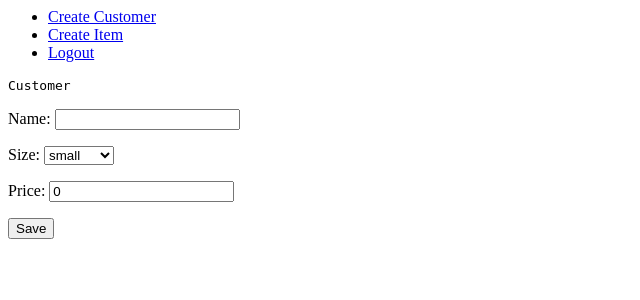
After one commit to ralphmujar/jarwell, a Django app: page /item/create/ in a window 1280 px wide. The commit adds this page. Shown: the top 300 px of the page, without its empty margins (0-640 px from the left). Run offline with Django 3.2, Linux system fonts and the light colour scheme; the visitor is signed in with stand-in values (Sample User, id 1).

```diff
--- a/customers/forms.py
+++ b/customers/forms.py
@@ -1,5 +1,5 @@
 from django import forms
-from .models import Customer
+from .models import Customer, Item, Order
 
 class CustomerForm(forms.ModelForm):
 
@@ -7,3 +7,19 @@ class CustomerForm(forms.ModelForm):
         model = Customer
         #fields = ['name', 'description', 'price']
         fields = '__all__'
+
+class ItemForm(forms.ModelForm):
+
+    class Meta:
+        model = Item
+        fields = '__all__'
+        size_choices = [('small', 'small'),
+                ('medium', 'medium'),
+                ('large', 'large')]
+        widgets = {'size': forms.Select(choices=size_choices)}
+
+class OrderForm(forms.ModelForm):
+
+    class Meta:
+        model = Order
+        fields = '__all__'
--- a/customers/models.py
+++ b/customers/models.py
@@ -15,10 +15,12 @@ class Customer(models.Model):
 class Item(models.Model):
 
     name = models.CharField(max_length=75)
+    size = models.CharField(max_length=20, default='small')
     price = models.FloatField(default=0)
+    date_encoded = models.DateTimeField(auto_now_add = True)
 
     def __str__(self):
-        return self.name
+        return self.name +" "+ self.size
 
 class Order(models.Model):
 
--- a/customers/templates/customers/base.html
+++ b/customers/templates/customers/base.html
@@ -1,5 +1,6 @@
 <ul>
 	<li> <a href='{% url "customers:customer_create" %}'>Create Customer</a> </li>
+	<li> <a href='{% url "customers:item_create" %}'>Create Item</a> </li>
 	<li> <a href='{% url "logout" %}'>Logout</a> </li>
 </ul>
 
--- /dev/null
+++ b/customers/templates/customers/item_create.html
@@ -0,0 +1,10 @@
+{% extends 'customers/base.html' %}
+
+{% block content %}
+<code> Customer </code> <br>
+<form method='post'>
+{% csrf_token %}
+	{{ form.as_p}}
+	<input type='submit' value='Save' />
+</form>
+{% endblock content %}
--- a/customers/urls.py
+++ b/customers/urls.py
@@ -4,7 +4,11 @@ from . import views
 
 app_name = 'customers'
 urlpatterns = [
-        path('', views.CustomersList.as_view(), name='customers'),
-        path('create/', views.CustomerCreate.as_view(), name='customer_create'),
-        path('update/<int:pk>', views.CustomerUpdate.as_view(), name='customer_update'),
+        path('customers/', views.CustomersList.as_view(), name='customers'),
+        path('customer/create/', views.CustomerCreate.as_view(), name='customer_create'),
+        path('customer/update/<int:pk>', views.CustomerUpdate.as_view(), name='customer_update'),
+
+        path('items/', views.ItemsList.as_view(), name='items_list'),
+        path('item/create/', views.ItemCreate.as_view(), name='item_create'),
+        path('order/create/', views.OrderCreate.as_view(), name='order_create'),
 ]
--- a/customers/views.py
+++ b/customers/views.py
@@ -9,10 +9,10 @@ from django.views.generic.edit import CreateView, UpdateView, DeleteView
 
 
 #models
-from .models import Customer
+from .models import Customer, Item, Order
 
 #forms
-from .forms import CustomerForm
+from .forms import CustomerForm, ItemForm, OrderForm
 
 #decorator
 from django.contrib.auth.decorators import login_required
@@ -40,3 +40,27 @@ class CustomerUpdate(UpdateView):
     form_class = CustomerForm
     template_name = 'customers/customer_update.html'
     success_url = reverse_lazy('customers:customers')
+
+
+@method_decorator(login_required, name='dispatch')
+class ItemsList(ListView):
+    template_name = 'customers/items.html'
+    context_object_name = 'items'
+
+    def get_queryset(self):
+        return Item.objects.order_by('-date_encoded')
+
+
+@method_decorator(login_required, name='dispatch')
+class ItemCreate(CreateView):
+    model = Item
+    form_class = ItemForm
+    template_name = 'customers/item_create.html'
+    success_url = reverse_lazy('customers:items_list')
+
+@method_decorator(login_required, name='dispatch')
+class OrderCreate(CreateView):
+    model = Order
+    form_class = OrderForm
+    template_name = 'customers/order_create.html'
+    #gsuccess_url = reverse_lazy('customers:items_list')
--- a/jarwell/settings.py
+++ b/jarwell/settings.py
@@ -121,5 +121,5 @@ USE_TZ = True
 STATIC_URL = '/static/'
 
 
-LOGIN_REDIRECT_URL = '/customers'
+LOGIN_REDIRECT_URL = '/customers/'
 LOGOUT_REDIRECT_URL = '/accounts/login'
--- a/jarwell/urls.py
+++ b/jarwell/urls.py
@@ -4,5 +4,5 @@ from django.urls import path, include
 urlpatterns = [
     path('admin/', admin.site.urls),
     path('accounts/', include('django.contrib.auth.urls')),
-    path('customers/', include('customers.urls')),
+    path('', include('customers.urls')),
 ]
```
Also changed, not shown: customers/templates/customers/items.html (added, +13 -0 lines), customers/templates/customers/order_create.html (added, +10 -0 lines), customers/migrations/0003_order_status.py (added), customers/migrations/0004_item_size.py (added), customers/migrations/0005_item_date_encoded.py (added).
